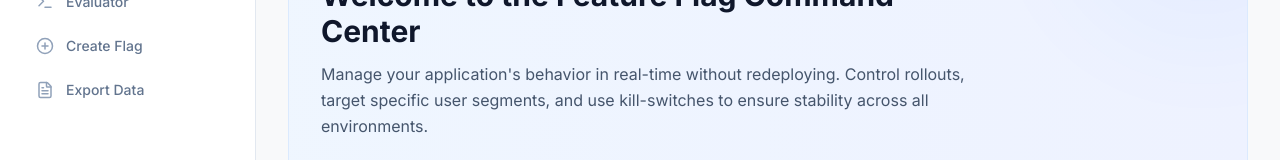
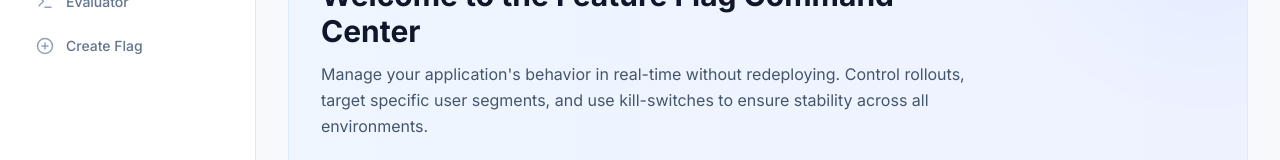
Before and after one commit to kumaradityaapril/Feature-Flag, a React (Vite) app in the folder frontend/: page / in a window 1280 px wide. Shown: the part 194-354 px from the top of the page. Built offline with nearby package versions, Linux system fonts and the light colour scheme; no server answers.

Commit message:
updated UI button for export pages

```diff
--- a/frontend/src/components/layout/Sidebar.jsx
+++ b/frontend/src/components/layout/Sidebar.jsx
@@ -8,7 +8,6 @@ const Sidebar = () => {
     { name: 'Feature Flags', path: '/flags', icon: Flag },
     { name: 'Evaluator', path: '/evaluator', icon: Terminal },
     { name: 'Create Flag', path: '/create', icon: PlusCircle },
-    { name: 'Export Data', path: '/export', icon: FileText },
   ];
 
   return (
```
